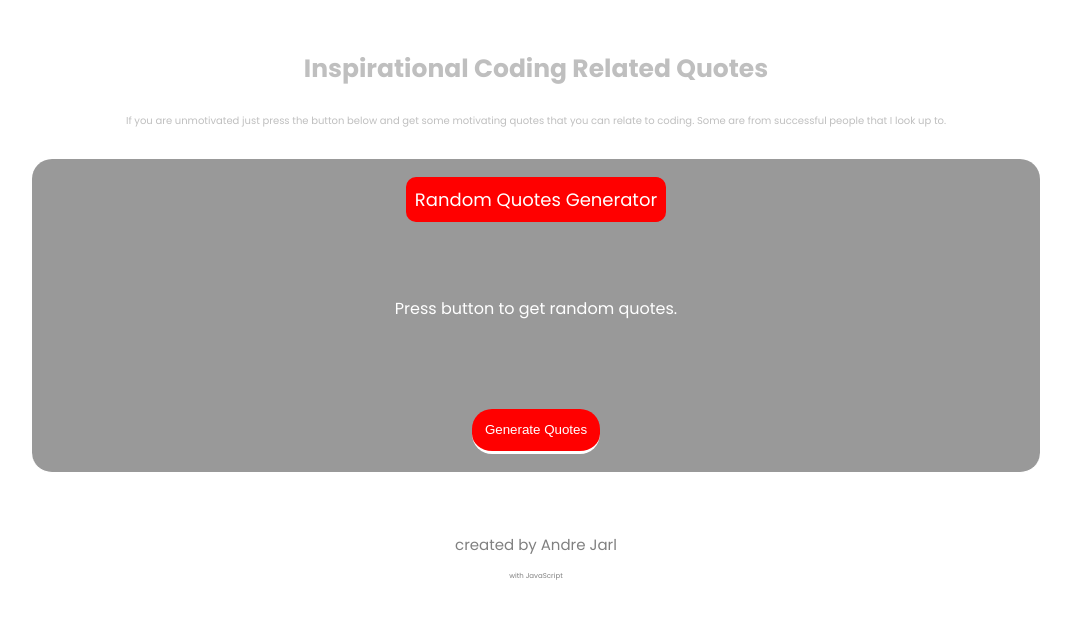
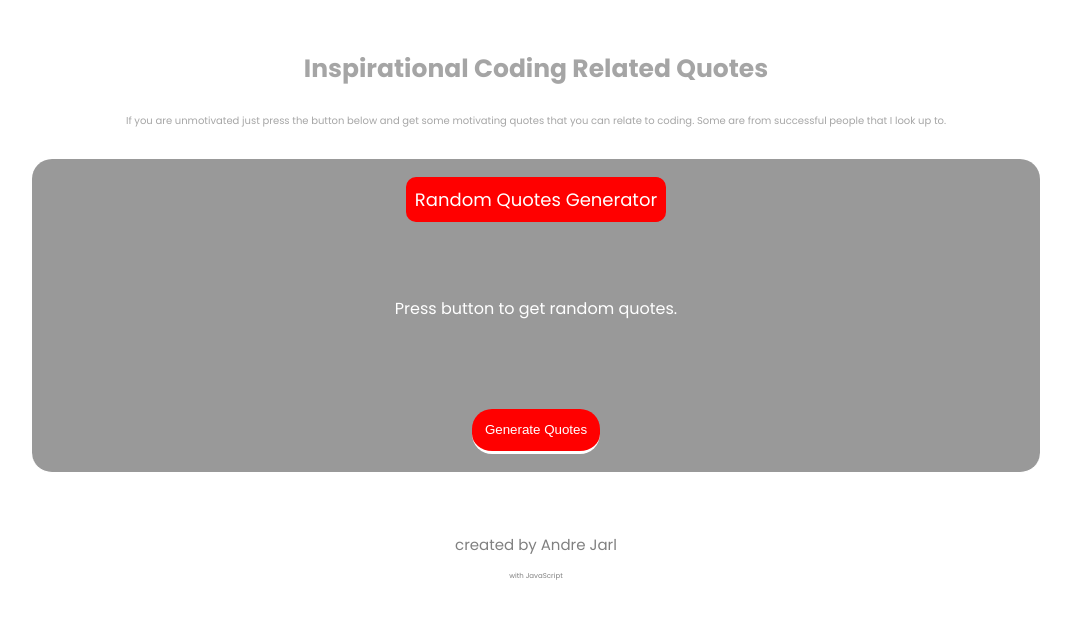
Before and after one commit to AndreJarl/QoutesGenerator-github.io, a plain HTML site: page index.html in a window 1280 px wide. Shown: the whole page, without its empty margins (104-1175 px from the left). Drawn offline with Linux system fonts and the light colour scheme.

Commit message:
Update index.css

```diff
--- a/index.css
+++ b/index.css
@@ -10,7 +10,7 @@ body{
 .inp{
 				color: gray;
 			 font-weight: bold;
-			 opacity: 0.5;
+			 opacity: 0.7;
 			 text-align: center;
 			 font-size: 25px;
 			 margin-bottom: em;
@@ -25,8 +25,8 @@ body{
 		justify-content: center;
 		align-items: center;
 		flex-direction: column;
-	 margin-left: 1em;
-	 margin-right: 1em;
+	         margin-left: 1em;
+                margin-right: 1em;
 		border-radius: 20px;
 		z-index: 444;
 		border-bottom: 1px solid white;
@@ -52,7 +52,7 @@ body{
 				align-items: center;
 				font-size: 10px;
 				color: gray;
-				opacity: 0.5;
+				opacity: 0.7;
 				margin-bottom: 3em;
 }
 
```
